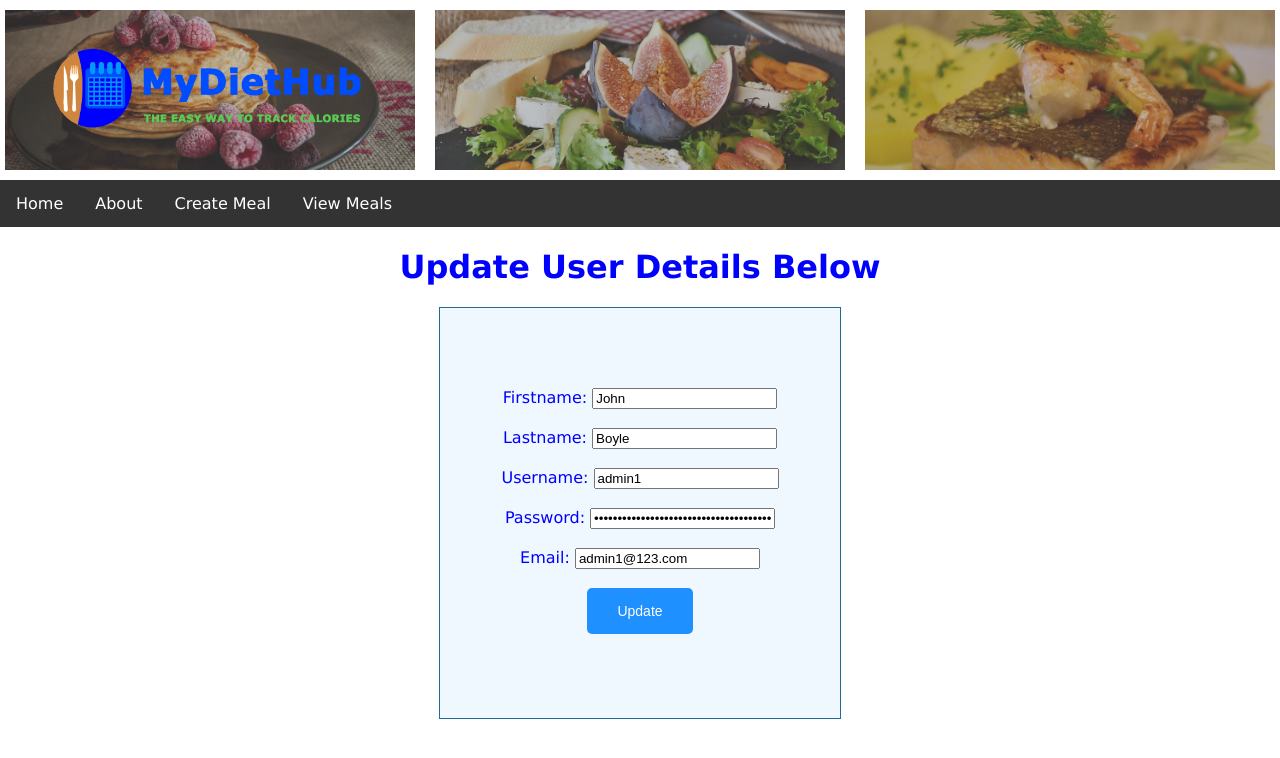
After one commit to BUMETCS673/BUMETCS673OLSum21P4, a Flask app: page /admin/data/update/1 in a window 1280 px wide. The commit adds this page. Shown: the top 758 px of the page. Run offline with Flask 2, Linux system fonts and the light colour scheme; a user stored in the database is signed in.

Commit message:
Add Admin features include edit and delete

```diff
--- a/app/models.py
+++ b/app/models.py
@@ -2,25 +2,37 @@ from flask_sqlalchemy import SQLAlchemy
 from flask_login import UserMixin
 from werkzeug.security import generate_password_hash, check_password_hash
 from flask_login import LoginManager
+from sqlalchemy import exc
 
-login = LoginManager ( )
-db = SQLAlchemy ( )
+login = LoginManager()
+db = SQLAlchemy()
 
-class UserModel (UserMixin, db.Model):
+
+class UserModel(UserMixin, db.Model):
     __tablename__ = 'users'
 
     id = db.Column(db.Integer, primary_key=True)
     firstname = db.Column(db.String(80))
     lastname = db.Column(db.String(80))
-    email = db.Column(db.String (80), unique=True)
-    username = db.Column(db.String (100), unique=True)
-    password = db.Column(db.String ( ))
+    email = db.Column(db.String(80), unique=True)
+    username = db.Column(db.String(100), unique=True)
+    password = db.Column(db.String(20))
+    role = db.Column(db.String(20))
+
+    def __init__(self, firstname='', lastname='', email='', username='', password='', role=''):
+        self.firstname = firstname
+        self.lastname = lastname
+        self.email = email
+        self.username = username
+        self.password = password
+        self.role = role
 
     def set_password(self, password):
-        self.password = generate_password_hash(password, method='pbkdf2:sha256', salt_length=8);
+        self.password = generate_password_hash(password, method='pbkdf2:sha256')
+        return self.password
 
     def check_password(self, password):
-        return check_password_hash(self.password, password);
+        return check_password_hash(self.password, password)
 
     def check_username_exist(self, username):
         return UserModel.query.filter_by(username=username).first()
@@ -28,19 +40,57 @@ class UserModel (UserMixin, db.Model):
     def check_email_exist(self, email):
         return UserModel.query.filter_by(email=email).first()
 
-    def add_user(self, user, app):
+    def add_user(self, user):
         try:
             db.session.add(user)
             db.session.flush()
-        except exceptions.SQLAlchemyError:
+        except exc.SQLAlchemyError:
             db.session.rollback()
-            app.logger.error("DB rollback for user - ", user.username)
             return False
         else:
             db.session.commit()
-            app.logger.info('User is added successfully! - ', user.username)
             return True
+
+    def check_admin(self, username):
+        if UserModel.query.filter_by(username=username, role='admin').first():
+            return True
+        else:
+            return False
+
 
 @login.user_loader
 def load_user(id):
     return UserModel.query.get(int(id))
+
+
+class Admin(UserModel):
+
+    def retrieve_user(self, username):
+        user = UserModel.query.filter_by(username=username).first()
+        return user
+
+    def delete_user(self, id):
+        user = UserModel.query.get_or_404(id)
+        try:
+            db.session.delete(user)
+            db.session.flush()
+        except exc.SQLAlchemyError:
+            db.session.rollback()
+            return False
+        else:
+            db.session.commit()
+            return True
+
+    def add_admin_user(self, firstname, lastname, email, username, password):
+        admin_user = Admin(firstname, lastname, email,
+                           username, password, 'admin')
+        admin_user.password = admin_user.set_password(admin_user.password)
+        try:
+            db.session.add(admin_user)
+            db.session.flush()
+        except exc.SQLAlchemyError:
+            db.session.rollback()
+            return False
+        else:
+            db.session.commit()
+            return True
--- /dev/null
+++ b/app/static/css/main.css
@@ -0,0 +1,177 @@
+body {
+  margin: 0;
+  font-family: Verdana, Geneva, Tahoma, sans-serif;
+  color: blue;
+  text-align: center;
+}
+
+h1 {
+  margin: 3;
+  font-family: Verdana, Geneva, Tahoma, sans-serif;
+  color: blue;
+  text-align: center;
+}
+
+h2 {
+  margin: 3;
+  font-family: Verdana, Geneva, Tahoma, sans-serif;
+  color: peru;
+  text-align: center;
+}
+
+h3 {
+  font-family: Verdana, Geneva, Tahoma, sans-serif;
+  color: blue;
+  text-align: center;
+  display: inline-block;
+}
+
+img {
+  max-width: 80%;
+  height: auto;
+  object-fit: cover;
+}
+
+p {
+  margin: 5;
+  font-family: Verdana, Geneva, Tahoma, sans-serif;
+  color: green;
+  text-align: center;
+}
+
+button {
+  margin-top: 10px;
+}
+
+.button {
+  background-color: #1E90FF; /* Dodger Blue */
+  border: none;
+  border-radius: 5px;
+  color: white;
+  padding: 15px 30px;
+  display: inline-block;
+  font-size: 14px;
+}
+
+.field {
+  display: table;
+  width: 100%;
+}
+
+field label,
+field input {
+  display: table-cell;
+}
+
+.meal {
+  padding: 10px;
+  border: 5px solid #333;
+  display: inline-block;
+}
+
+ul {
+  list-style-type: none;
+  margin: 0;
+  padding: 0;
+  overflow: hidden;
+  background-color: #333;
+}
+
+li {
+  float: left;
+}
+
+li a {
+  display: block;
+  color: white;
+  text-align: center;
+  padding: 14px 16px;
+  text-decoration: none;
+}
+
+/* Change the link color to #111 (black) on hover */
+li a:hover {
+  background-color: #111;
+}
+
+table,
+th,
+td {
+  text-align: center;
+  border: 1px solid black;
+  border-collapse: collapse;
+  outline-style: solid;
+  outline-color: black;
+  outline-width: thin;
+  margin: 1px;
+  padding: 1px;
+}
+.active {
+  background-color: #04aa6d;
+}
+
+.hero-banner {
+  width: 100%;
+  height: 100%;
+  overflow: hidden;
+  display: inline-grid;
+  grid-template-columns: repeat(3, 1fr);
+  gap: 10px;
+  border-top: 5px solid white;
+  border-bottom: 5px solid white;
+}
+
+.hero-img {
+  border: 5px solid white;
+  background-position: center;
+  background-repeat: no-repeat;
+  background-size: cover;
+  position: relative;
+}
+.hero-img-1 {
+  background-image: url(../img/pancakes.jpg);
+  background-color: rgba(106, 107, 108, 0.4);
+  grid-column: 1;
+  grid-row: 1;
+}
+.hero-img-2 {
+  background-image: url(../img/salad.jpg);
+  grid-column: 2;
+  grid-row: 1;
+}
+.hero-img-3 {
+  background-image: url(../img/salmon.jpg);
+  grid-column: 3;
+  grid-row: 1;
+}
+
+.overlay {
+  width: 100%;
+  height: 100%;
+  background: rgba(106, 107, 108, 0.4);
+}
+
+.logo {
+  margin-top: 1.5em;
+  margin-bottom: 1.5em;
+}
+
+.table1 {
+  margin-left: auto;
+  margin-right: auto;
+}
+
+.formborder{
+                padding: 80px 50px;
+                width: 300px;
+                height: 250px;
+                border: 1px solid #236B8E;
+                border-radius: 0px;
+                background-color:#F0F8FF
+            }
+
+#about p {
+  font-family: Verdana, Geneva, Tahoma, sans-serif;
+  margin: 10px 60px;
+  text-align: left;
+  color: green;
--- a/app/static/style.css
+++ b/app/static/css/style.css
@@ -1,4 +1,3 @@
-
            .fnameTextbox {
                 float: left;
                 padding: 10px 20px;
@@ -20,7 +19,7 @@
            .header{
                 padding: 5px 120px;
                 width: 150px;
-                height: 50px;
+                height: 70px;
                 background-color: #a9a9a9;
             }
 
@@ -34,8 +33,8 @@
             }
 
             .btn {
+                background-color: #1E90FF;
                 padding: 10px 40px;
-                background-color: #a9a9a9;
                 color: #696969;
                 font-style: oblique;
                 font-weight: bold;
--- /dev/null
+++ b/app/templates/base.html
@@ -0,0 +1,47 @@
+<!DOCTYPE html>
+
+<html>
+  <head>
+    <meta charset="utf-8">
+    <meta http-equiv="X-UA-Compatible" content="IE=edge">
+    <title></title>
+    <meta name="description" content="">
+    <meta name="viewport" content="width=device-width, initial-scale=1">
+    <meta http-equiv="Content-Type" content="text/html; charset=windows-1252">
+    <link rel="stylesheet" href="{{ url_for('static', filename='css/main.css') }}">
+
+  <!--Horizontal Navigation Bar Here-->
+  <div class="hero-banner">
+    <div class="hero-img hero-img-1">
+      <div class="overlay">
+      <img src="{{ url_for('static', filename='img/logo.png') }}" alt="" class="logo">
+    </div>
+    </div>
+    <div class="hero-img hero-img-2">
+      <div class="overlay"></div>
+    </div>
+    <div class="hero-img hero-img-3">
+      <div class="overlay"></div>
+    </div>
+  </div>
+  <nav id="navbar">
+    <ul>
+      <li><a href="/">Home</a></li>
+      <li><a href="about">About</a></li>
+      <li><a href="foodinput">Create Meal</a></li>
+      <li><a href="foodtable">View Meals</a></li>
+    </ul>
+  </nav>
+
+    {% block head%}{% endblock%}
+  </head>
+  <body>
+    <!--[if lt IE 7]>
+      <p class="browsehappy">You are using an <strong>outdated</strong> browser. Please <a href="#">upgrade your browser</a> to improve your experience.</p>
+    <![endif]-->
+
+    <script src="" async defer></script>
+
+    {% block body%}{% endblock%}
+  </body>
+</html>
--- a/app/templates/index.html
+++ b/app/templates/index.html
@@ -3,7 +3,7 @@
 <head>
     <meta charset="UTF-8">
     <title>Index</title>
-     <link rel="stylesheet" href="{{ url_for('static', filename='style.css') }}">
+     <link rel="stylesheet" href="{{ url_for('static', filename='css/style.css') }}">
 </head>
 <body></br></br></br></br></br>
      <div align="center">
--- a/app/templates/login.html
+++ b/app/templates/login.html
@@ -3,7 +3,7 @@
 <head>
     <meta charset="UTF-8">
     <title>Login</title>
-    <link rel="stylesheet" href="{{ url_for('static', filename='style.css') }}">
+    <link rel="stylesheet" href="{{ url_for('static', filename='css/style.css') }}">
 </head>
 <body></br></br></br></br></br>
     <div align="center">
--- a/app/templates/register.html
+++ b/app/templates/register.html
@@ -3,7 +3,7 @@
 <head>
     <meta charset="UTF-8">
     <title>Register</title>
-    <link rel="stylesheet" href="{{ url_for('static', filename='style.css') }}">
+    <link rel="stylesheet" href="{{ url_for('static', filename='css/style.css') }}">
 </head>
 <body></br></br></br></br></br>
    <div align="center">
@@ -17,8 +17,6 @@
                     <div class = registration>
                         <input id="firstname" name="firstname" type="text" placeholder="Enter your Firstname" class="fnameTextbox"/>
                         <input id="lastname" name="lastname" type="text" placeholder="Enter your Lastname" class="lnameTextbox"/></br></br>
-                        <input id="age" name="age" type="text" placeholder="Enter your Age" class="fnameTextbox"/>
-                        <input id="weight" name="weight" type="text" placeholder="Enter your weight" class="lnameTextbox"/></br></br>
                         <input id="username" name="username" type="text" placeholder="Enter Your Username" class="textbox"/></br></br>
                         <input id="password" name="password" type="password" placeholder="Enter Your Password" class="textbox"/></br></br>
                         <input id="email" name="email" type="text" placeholder="Enter Your Email ID" class="textbox"/></br></br>
--- /dev/null
+++ b/app/templates/userupdate.html
@@ -0,0 +1,35 @@
+{% extends "base.html" %}
+
+{% block head%}
+<title>Retrieve User Information</title>
+{% endblock%}
+
+{% block body%}
+<h1>Update User Details Below</h1>
+<div align="center">
+ <div align="center" class="formborder">
+  <div class="userupdate">
+    <form action="" method = 'POST'>
+      <label for="ufirstname:">Firstname:</label>
+      <input type="text" id="ufirstname" name="firstname" value={{user.firstname}}><br><br>
+
+      <label for="ulastname">Lastname:</label>
+      <input type="text" id="ulastname" name="lastname" value={{user.lastname}}><br><br>
+
+      <label for="uusername">Username:</label>
+      <input type="text" id="uusername" name="username" value={{user.username}}><br><br>
+
+      <label for="upassword">Password:</label>
+      <input type="password" id="upassword" name="password" value={{user.password}}><br><br>
+
+      <label for="uemail">Email:</label>
+      <input type="text" id="uemail" name="email" value={{user.email}}><br><br>
+
+      <input type="submit" class="button" value="Update">
+    </form>
+    <br><br>
+   </div>
+  </div>
+</div>
+
+{% endblock%}
```
Also changed, not shown: app/registerLogin.py (+106 -29 lines), app/templates/userinput.html (added, +21 -0 lines), app/templates/userlist.html (added, +42 -0 lines), app/static/img/logo.jpg (added), app/static/img/logo.png (added), app/static/img/pancakes.jpg (added), app/static/img/pizza.jpg (added), app/static/img/salad.jpg (added), app/static/img/salmon.jpg (added).
